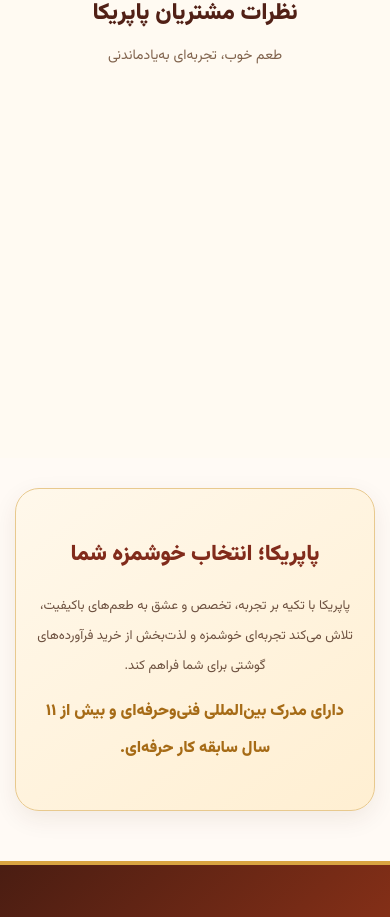
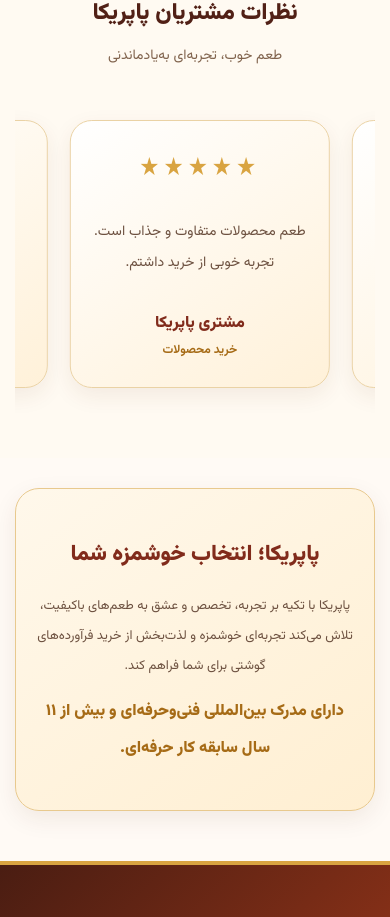
Before and after one commit to romistay/paprika-store, a React (Vite) app: page / in a window 390 px wide. Shown: the part 2900-3817 px from the top of the page. Built offline with nearby package versions, Linux system fonts and the light colour scheme.

Commit message:
Update index.css

```diff
--- a/src/index.css
+++ b/src/index.css
@@ -1922,7 +1922,7 @@ background: url("/paprika-store/Paprika%20Deli%20Feast%20Advertisement%281%29.pn
 
 @media (max-width: 600px) {
   .reviews-track {
-    gap: 14px;
+     gap: 0;
     animation-duration: 35s;
   }
 
@@ -1931,12 +1931,3 @@ background: url("/paprika-store/Paprika%20Deli%20Feast%20Advertisement%281%29.pn
     width: 260px;
   }
 }
-@keyframes reviews-scroll {
-  from {
-    transform: translateX(0);
-  }
-
-  to {
-    transform: translateX(50%);
-  }
-}
```
